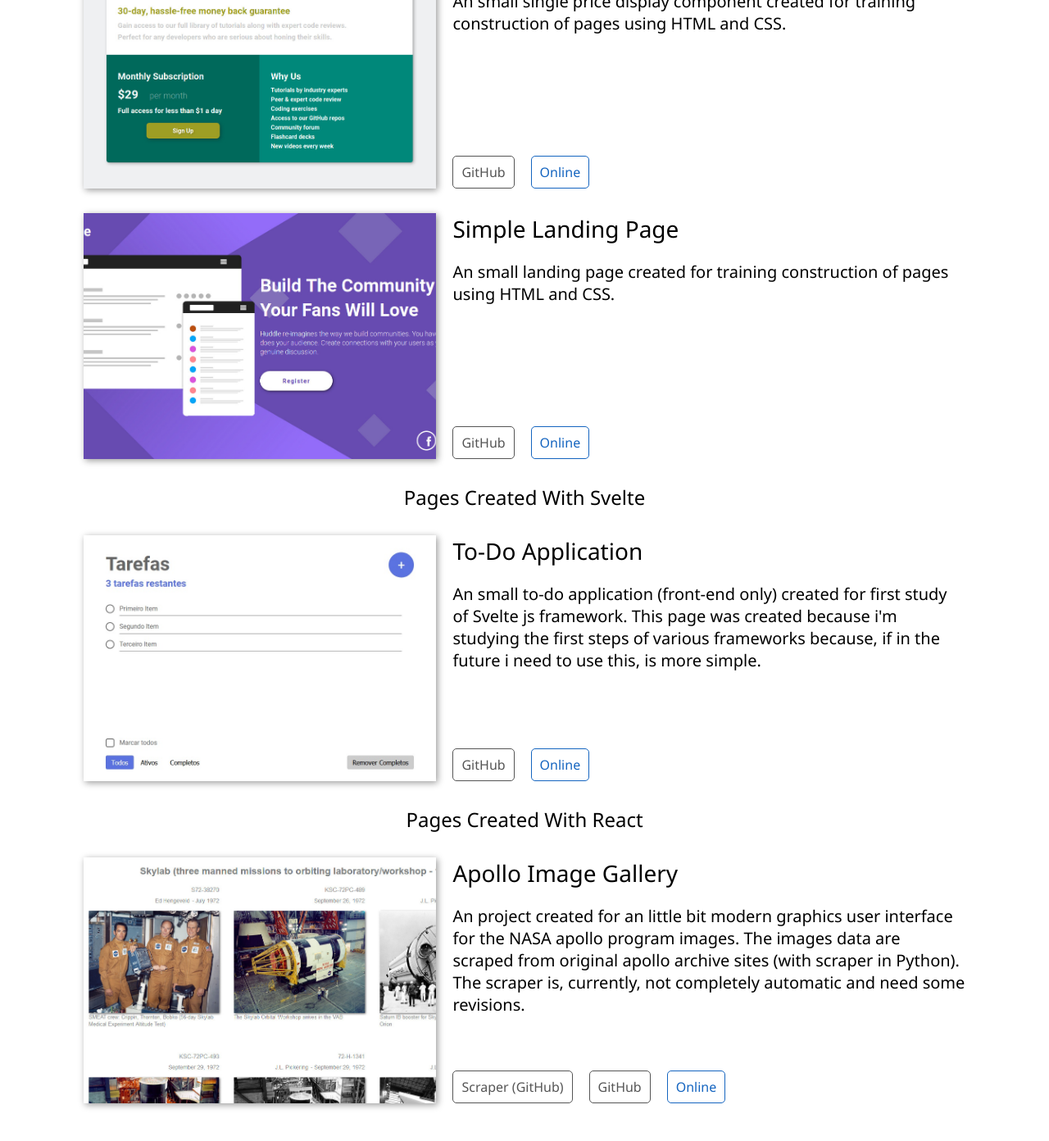
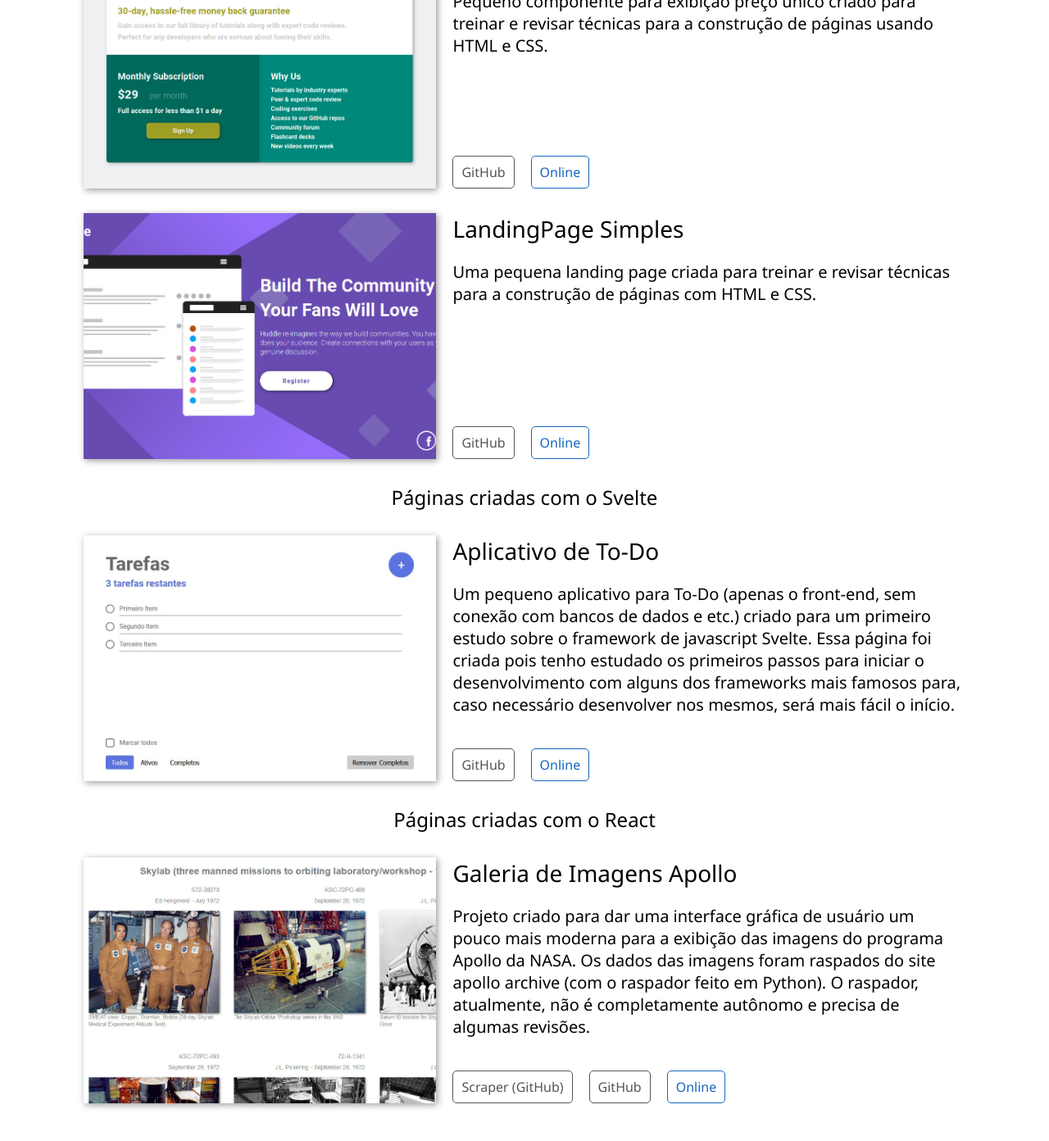
Before and after one commit to EduardoJM/eduardojm.github.io, a Jekyll site: the page built from works/web.html, in a window 1280 px wide and 1400 px high, scrolled down 765 px. Shown: the top 1392 px of the window at 82% size. Built offline with Jekyll 4.4.1, drawn with Linux system fonts in a browser that asks for light colours; nearby versions of some CDN libraries; some web fonts are replaced; some of the changed text lies outside the part shown.

Commit message:
complete translation

```diff
--- /dev/null
+++ b/_includes/web.html
@@ -0,0 +1,79 @@
+<div class="content">
+    <h3 id="web">{{ text_heading }}</h3>
+
+    <h4 style="margin-top: 50px;">{{ text_toc_title }}</h4>
+    <ul class="toc">
+        <li>
+            <a href="#static">{{ text_toc_1 }}</a>
+        </li>
+        <li>
+            <a href="#svelte">{{ text_toc_2 }}</a>
+        </li>
+        <li>
+            <a href="#react">{{ text_toc_3 }}</a>
+        </li>
+    </ul>
+
+    <h4 id="static">{{ text_toc_1 }}</h4>
+
+    <div class="item">
+        <div class="thumb" style="background-image: url(/assets/images/web/01_spc.jpg)"></div>
+        <div class="item-content">
+            <h4>{{ project_1_title }}</h4>
+            <p>{{ project_1_desc }}</p>
+            <div class="fill"></div>
+            <div class="links-line">
+                <a class="btn gh-link" target="_blank" href="https://github.com/EduardoJM/single-price-grid-component">GitHub</a>
+                <a class="btn demo-link" target="_blank" href="https://eduardojm.github.io/single-price-grid-component/">Online</a>
+            </div>
+        </div>
+    </div>
+
+    <div class="item">
+        <div class="thumb" style="background-image: url(/assets/images/web/02_landing.jpg)"></div>
+        <div class="item-content">
+            <h4>{{ project_2_title }}</h4>
+            <p>{{ project_2_desc }}</p>
+            <div class="fill"></div>
+            <div class="links-line">
+                <a class="btn gh-link" target="_blank" href="https://github.com/EduardoJM/simple-landing-page">GitHub</a>
+                <a class="btn demo-link" target="_blank" href="https://eduardojm.github.io/simple-landing-page/">Online</a>
+            </div>
+        </div>
+    </div>
+
+    <h4 id="svelte">{{ text_toc_2 }}</h4>
+
+    <div class="item">
+        <div class="thumb" style="background-image: url(/assets/images/web/03_todo.jpg)"></div>
+        <div class="item-content">
+            <h4>{{ project_3_title }}</h4>
+            <p>{{ project_3_desc }}</p>
+            <div class="fill"></div>
+            <div class="links-line">
+                <a class="btn gh-link" target="_blank" href="https://github.com/EduardoJM/svelte-to-do-app">GitHub</a>
+                <a class="btn demo-link" target="_blank" href="https://eduardojm.github.io/svelte-to-do-app/">Online</a>
+            </div>
+        </div>
+    </div>
+
+    <h4 id="react">{{ text_toc_3 }}</h4>
+
+    <div class="item">
+        <div class="thumb" style="background-image: url(/assets/images/web/04_apollo.jpg)"></div>
+        <div class="item-content">
+            <h4>{{ project_4_title }}</h4>
+            <p>{{ project_4_desc }}</p>
+            <div class="fill"></div>
+            <div class="links-line">
+                <a class="btn gh-link" target="_blank" href="https://github.com/EduardoJM/apollo-gallery-scrap">Scraper (GitHub)</a>
+                <a class="btn gh-link" target="_blank" href="https://github.com/EduardoJM/apollo-gallery">GitHub</a>
+                <a class="btn demo-link" target="_blank" href="https://eduardojm.github.io/apollo-gallery/#/">Online</a>
+            </div>
+        </div>
+    </div>
+
+    <div class="back-row">
+        <a href="/{{ link_part }}index.html" class="btn btn-back">{{ back_link }}</a>
+    </div>
+</div>
--- a/works/index.html
+++ b/works/index.html
@@ -1,6 +1,6 @@
 ---
 layout: portfolio
-title: Home
+title: Início
 ---
 <script>
     window.location.href = "https://eduardojm.github.io/";
--- a/works/web.html
+++ b/works/web.html
@@ -1,84 +1,32 @@
 ---
 layout: portfolio
-title: Web Development
+title: Desenvolvimento Web
 ---
 
-<div class="content">
-    <h3 id="web">Web Development</h3>
+{% capture text_heading %}Desenvolvimento Web{% endcapture %}
 
-    <h4 style="margin-top: 50px;">Contents</h4>
-    <ul class="toc">
-        <li>
-            <a href="#static">Static HTML and CSS Pages</a>
-        </li>
-        <li>
-            <a href="#svelte">Pages Created With Svelte</a>
-        </li>
-        <li>
-            <a href="#react">Pages Created With React</a>
-        </li>
-    </ul>
+{% capture text_toc_title %}Conteúdos{% endcapture %}
 
-    <h4 id="static">Static HTML and CSS Pages</h4>
+{% capture text_toc_1 %}Páginas estáticas feitas com HTML e CSS{% endcapture %}
 
-    <div class="item">
-        <div class="thumb" style="background-image: url(/assets/images/web/01_spc.jpg)"></div>
-        <div class="item-content">
-            <h4>Single Price Component</h4>
-            <p>An small single price display component created for training construction of pages using HTML and CSS.</p>
-            <div class="fill"></div>
-            <div class="links-line">
-                <a class="btn gh-link" target="_blank" href="https://github.com/EduardoJM/single-price-grid-component">GitHub</a>
-                <a class="btn demo-link" target="_blank" href="https://eduardojm.github.io/single-price-grid-component/">Online</a>
-            </div>
-        </div>
-    </div>
+{% capture text_toc_2 %}Páginas criadas com o Svelte{% endcapture %}
 
-    <div class="item">
-        <div class="thumb" style="background-image: url(/assets/images/web/02_landing.jpg)"></div>
-        <div class="item-content">
-            <h4>Simple Landing Page</h4>
-            <p>An small landing page created for training construction of pages using HTML and CSS.</p>
-            <div class="fill"></div>
-            <div class="links-line">
-                <a class="btn gh-link" target="_blank" href="https://github.com/EduardoJM/simple-landing-page">GitHub</a>
-                <a class="btn demo-link" target="_blank" href="https://eduardojm.github.io/simple-landing-page/">Online</a>
-            </div>
-        </div>
-    </div>
+{% capture text_toc_3 %}Páginas criadas com o React{% endcapture %}
 
-    <h4 id="svelte">Pages Created With Svelte</h4>
+{% capture project_1_title %}Componente para preço único{% endcapture %}
+{% capture project_1_desc %}Pequeno componente para exibição preço único criado para treinar e revisar técnicas para a construção de páginas usando HTML e CSS.{% endcapture %}
 
-    <div class="item">
-        <div class="thumb" style="background-image: url(/assets/images/web/03_todo.jpg)"></div>
-        <div class="item-content">
-            <h4>To-Do Application</h4>
-            <p>An small to-do application (front-end only) created for first study of Svelte js framework. This page was created because i'm studying the first steps of various frameworks because, if in the future i need to use this, is more simple.</p>
-            <div class="fill"></div>
-            <div class="links-line">
-                <a class="btn gh-link" target="_blank" href="https://github.com/EduardoJM/svelte-to-do-app">GitHub</a>
-                <a class="btn demo-link" target="_blank" href="https://eduardojm.github.io/svelte-to-do-app/">Online</a>
-            </div>
-        </div>
-    </div>
+{% capture project_2_title %}LandingPage Simples{% endcapture %}
+{% capture project_2_desc %}Uma pequena landing page criada para treinar e revisar técnicas para a construção de páginas com HTML e CSS.{% endcapture %}
 
-    <h4 id="react">Pages Created With React</h4>
+{% capture project_3_title %}Aplicativo de To-Do{% endcapture %}
+{% capture project_3_desc %}Um pequeno aplicativo para To-Do (apenas o front-end, sem conexão com bancos de dados e etc.) criado para um primeiro estudo sobre o framework de javascript Svelte. Essa página foi criada pois tenho estudado os primeiros passos para iniciar o desenvolvimento com alguns dos frameworks mais famosos para, caso necessário desenvolver nos mesmos, será mais fácil o início.{% endcapture %}
 
-    <div class="item">
-        <div class="thumb" style="background-image: url(/assets/images/web/04_apollo.jpg)"></div>
-        <div class="item-content">
-            <h4>Apollo Image Gallery</h4>
-            <p>An project created for an little bit modern graphics user interface for the NASA apollo program images. The images data are scraped from original apollo archive sites (with scraper in Python). The scraper is, currently, not completely automatic and need some revisions.</p>
-            <div class="fill"></div>
-            <div class="links-line">
-                <a class="btn gh-link" target="_blank" href="https://github.com/EduardoJM/apollo-gallery-scrap">Scraper (GitHub)</a>
-                <a class="btn gh-link" target="_blank" href="https://github.com/EduardoJM/apollo-gallery">GitHub</a>
-                <a class="btn demo-link" target="_blank" href="https://eduardojm.github.io/apollo-gallery/#/">Online</a>
-            </div>
-        </div>
-    </div>
+{% capture project_4_title %}Galeria de Imagens Apollo{% endcapture %}
+{% capture project_4_desc %}Projeto criado para dar uma interface gráfica de usuário um pouco mais moderna para a exibição das imagens do programa Apollo da NASA. Os dados das imagens foram raspados do site apollo archive (com o raspador feito em Python). O raspador, atualmente, não é completamente autônomo e precisa de algumas revisões.{% endcapture %}
 
-    <div class="back-row">
-        <a href="/index.html" class="btn btn-back">Back</a>
-    </div>
-</div>
+{% capture back_link %}Voltar{% endcapture %}
+
+{% capture link_part %}{% endcapture %}
+
+{% include web.html %}
```
Also changed, not shown: _includes/home.html (+7 -7 lines), en.html (deleted, +0 -62 lines), en/index.html (added, +50 -0 lines), en/works/index.html (added, +7 -0 lines), en/works/web.html (added, +32 -0 lines), index.html (+30 -42 lines).
